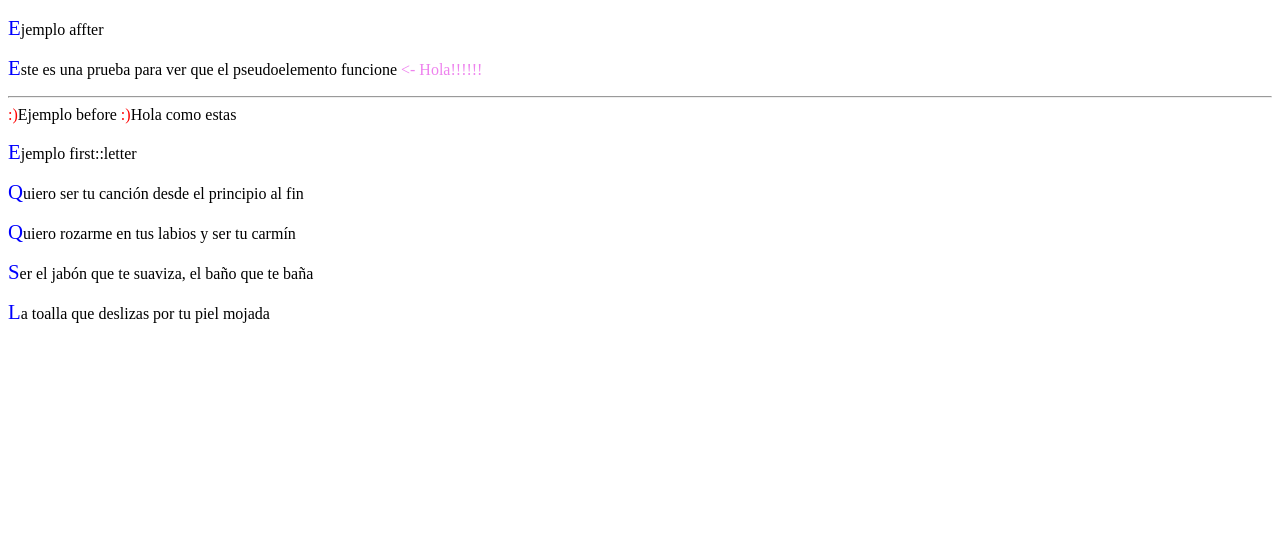
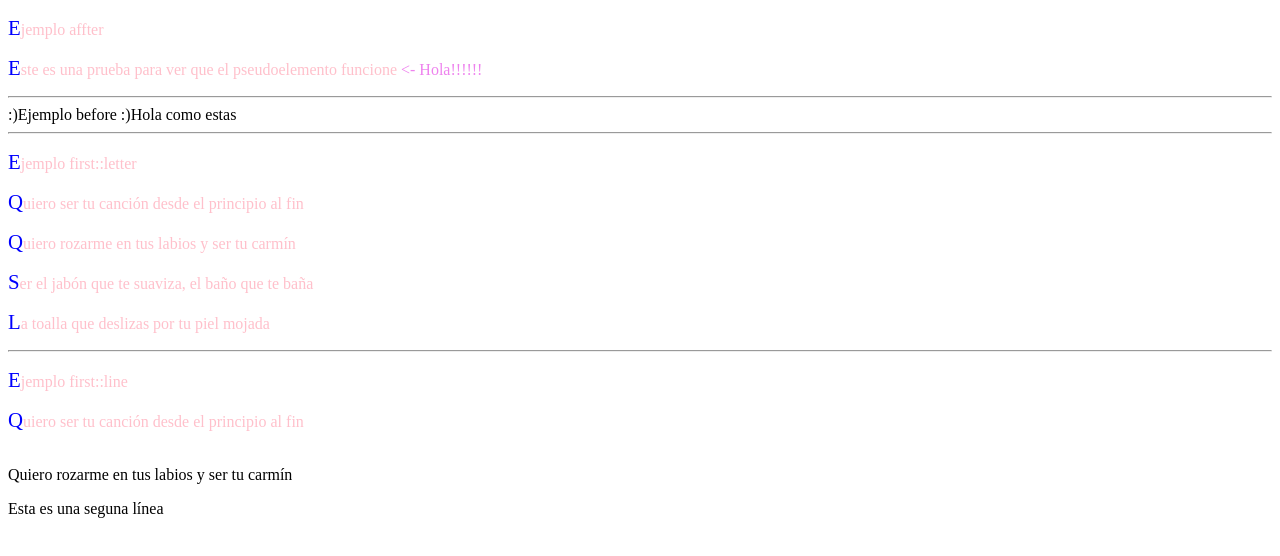
Before and after one commit to yadira-puente/pseudoElementos, a plain HTML site: page index.html in a window 1280 px wide. Drawn offline with Linux system fonts and the light colour scheme.

Commit message:
first::line:ejemplo4:tiempo invertido 50 minutos

```diff
--- a/index.html
+++ b/index.html
@@ -13,11 +13,16 @@
     <hr>
     <q>Ejemplo before</q>
     <q>Hola como estas</q><br>
+    <hr>
     <p>Ejemplo first::letter</p>
     <p> Quiero ser tu canción desde el principio al fin</p>
     <p>Quiero rozarme en tus labios y ser tu carmín</p>
     <p>Ser el jabón que te suaviza, el baño que te baña</p>
     <p>La toalla que deslizas por tu piel mojada</p>
-
+    <hr>
+    <p>Ejemplo first::line</p>
+    <p> Quiero ser tu canción desde el principio al fin</p><br>
+    Quiero rozarme en tus labios y ser tu carmín</p>
+    <span>Esta es una seguna línea </span>
 </body>
 </html>
--- a/styles.css
+++ b/styles.css
@@ -6,9 +6,12 @@
 /*pseudoelemntos before*/
 q::before{
     content: ":)";
-    color: red;
 }
-::first-letter {
+p::first-letter {
     color:blue;
   font-size: 130%;
 }
+/*::first-line*/
+p::first-line {
+    color: pink;
+}
```
